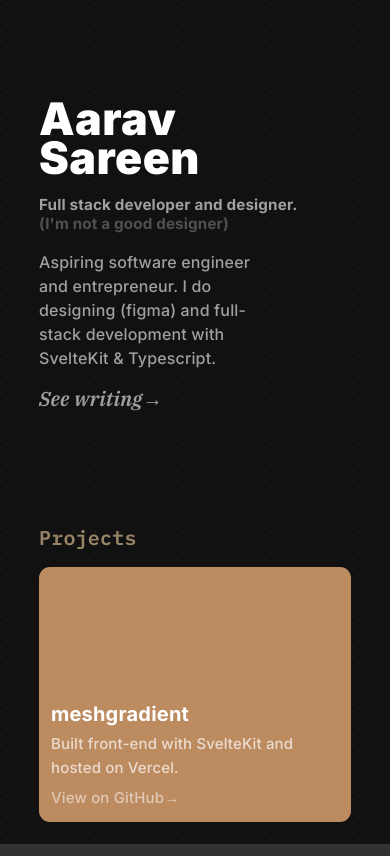
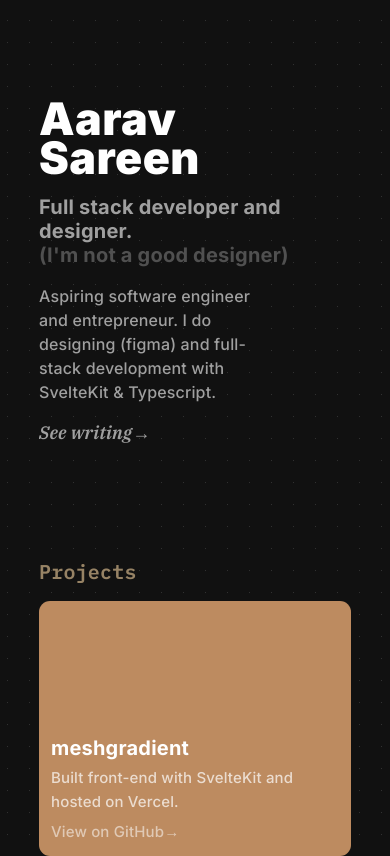
Before and after one commit to arvsrn/aarv.me-old, a SvelteKit app: page / in a window 390 px wide. Built offline with nearby package versions, Linux system fonts and the light colour scheme.

Commit message:
Update +page.svelte

```diff
--- a/src/routes/+page.svelte
+++ b/src/routes/+page.svelte
@@ -152,7 +152,7 @@
         font-family: 'IBM Plex Serif';
         font-style: italic;
         font-weight: 600;
-        font-size: 20px;
+        font-size: 18px;
         line-height: 24px;
 
         display: flex;
@@ -199,8 +199,8 @@
         }
 
         h2 {
-            font-size: 3.9vw;
-            line-height: 4.9vw;
+            font-size: clamp(20px, 3.9vw, 36px);
+            line-height: clamp(24px, 4.0vw, 36px);
         }
 
         p {
```
